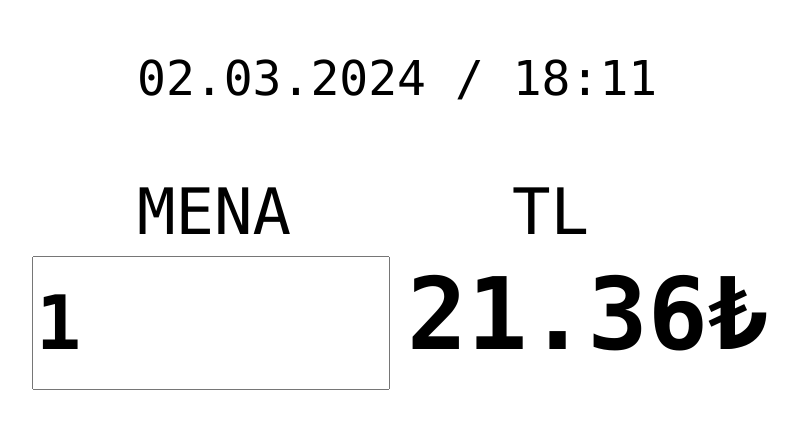
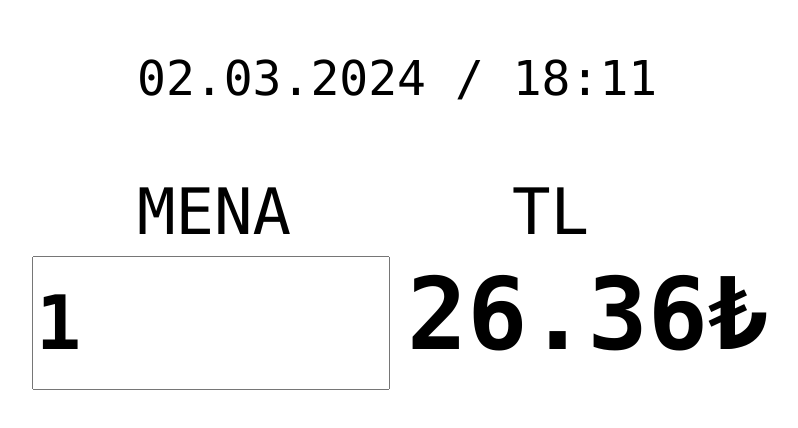
Before and after one commit to kayyraa/mena_usd_to_tl, a plain HTML site: page index.html in a window 1280 px wide. Shown: the whole page, without its empty margins (343-1141 px from the left). Drawn offline with Linux system fonts and the light colour scheme.

Commit message:
Update index.html

```diff
--- a/index.html
+++ b/index.html
@@ -66,7 +66,7 @@
 
         function update() {
             const usdValue = parseFloat(mena.value);
-            const menaDecimal = 10;
+            const menaDecimal = 5;
             const dollar = 31.35
             const tlValue = (usdValue * (dollar - menaDecimal) + 0.01).toFixed(deci).replace(/\B(?=(\d{3})+(?!\d))/g, ",") + suff;
 
```
